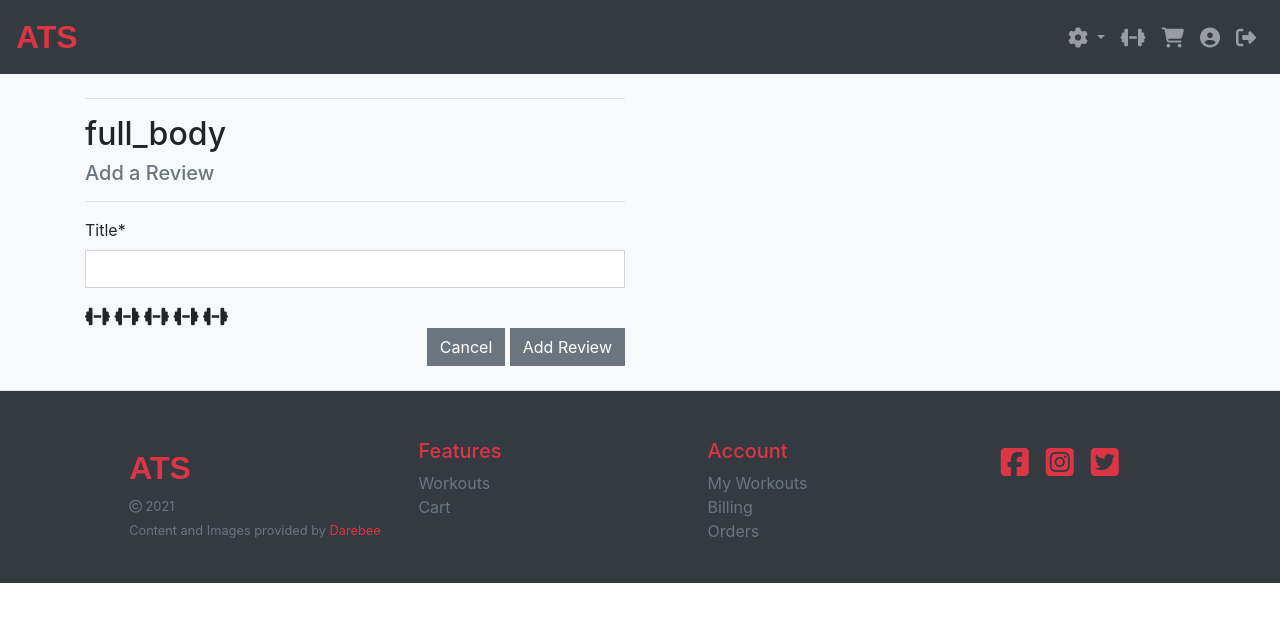
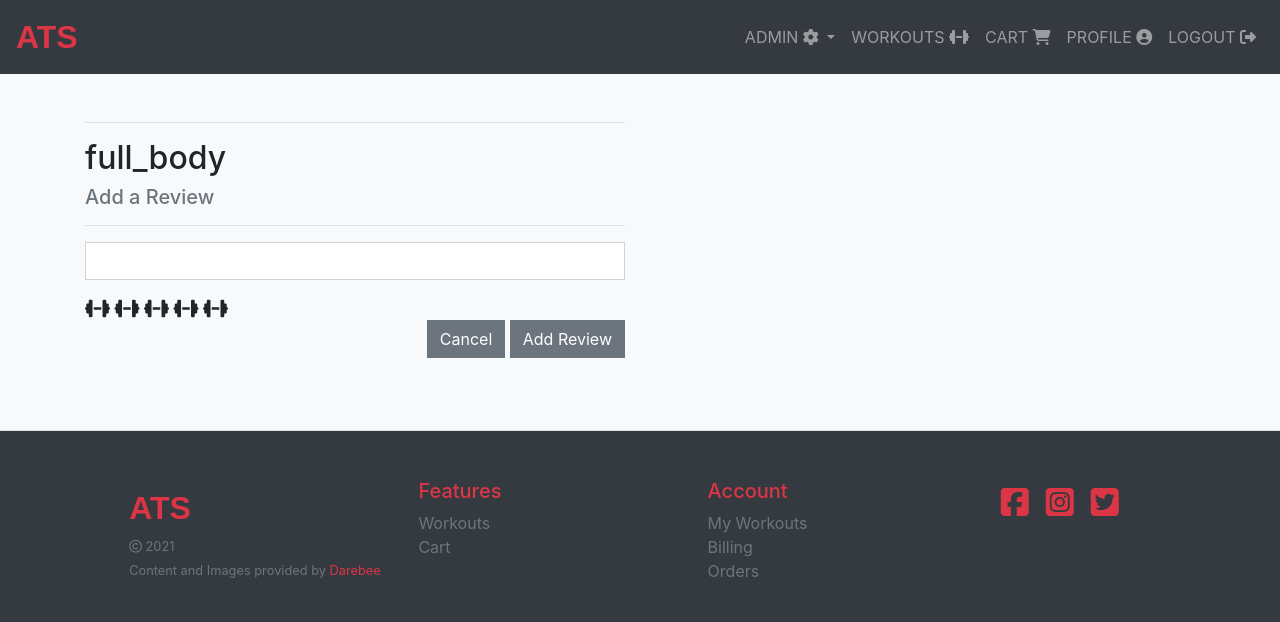
Before and after one commit to nsedan/ats, a Django app: page /workouts/6/add_review/ in a window 1280 px wide. Shown: the top 622 px of the page. Run offline with Django 3.2, Linux system fonts and the light colour scheme; a user stored in the database is signed in; data comes from the database, SQL or seed files in the repository; parts of the project's set-up code (start-up, migrations or seed data) failed here and were passed over; some libraries are stand-ins or nearby versions; some web fonts are replaced.

Commit message:
Added link as text to nav links, unnecesary field labels

```diff
--- a/static/js/base.js
+++ b/static/js/base.js
@@ -77,3 +77,7 @@ $('.nav-link').on('click', function(){
     $('.nav-link').removeClass('checked')
     $(this).addClass('checked')
 })
+
+// Hide unnecesary labels
+$("label[for='id_friendly_name']").hide()
+$("label[for='id_title']").hide()
--- a/templates/inc/navbar.html
+++ b/templates/inc/navbar.html
@@ -10,7 +10,8 @@
                 {% if request.user.is_superuser %}
                 <li class="nav-item dropdown">
                     <a class="nav-link dropdown-toggle" href="#" id="adminDropdown" role="button" data-toggle="dropdown" aria-haspopup="true" aria-expanded="false">
-                        <i class="fas fa-cog fa-lg"></i>
+                        <span class="text-uppercase">Admin</span>
+                        <i class="fas fa-cog"></i>
                     </a>
                     <div class="dropdown-menu" aria-labelledby="adminDropdown">
                         <a class="dropdown-item" href="{% url 'add_workout' %}">Add Workout</a>
@@ -21,27 +22,31 @@
                 {% endif %}
             <li class="nav-item">
                 <a class="nav-link" href="{% url 'workouts' %}">
-                    <i class="fas fa-dumbbell fa-lg"></i>
+                    <span class="text-uppercase">Workouts</span>
+                    <i class="fas fa-dumbbell"></i>
                 </a>
             </li>
             <li class="nav-item">
                 <a class="nav-link" href="{% url 'view_cart' %}">
-                    <i class="fas fa-shopping-cart fa-lg"></i>
+                    <span class="text-uppercase">Cart</span>
+                    <i class="fas fa-shopping-cart"></i>
                 </a>
             </li>
             <li class="nav-item">
                 <a class="nav-link" href="{% url 'profile' %}">
-                    <i class="fas fa-user-circle fa-lg"></i>
+                    <span class="text-uppercase">Profile</span>
+                    <i class="fas fa-user-circle"></i>
                 </a>
             </li>
             <li class="nav-item">
                 <a class="nav-link" href="{% url 'account_logout' %}">
-                    <i class="fas fa-sign-out-alt fa-lg"></i>
+                    <span class="text-uppercase">Logout</span>
+                    <i class="fas fa-sign-out-alt"></i>
                 </a>
             </li>
             {% else %}
             <li class="nav-item">
-                <a class="nav-link text-uppercase" href="{% url 'account_login' %}">Log in</a>
+                <a class="nav-link text-uppercase" href="{% url 'account_login' %}">Login</a>
             </li>
             <li class="nav-item">
                 <a class="nav-link text-uppercase" href="{% url 'account_signup' %}">Register</a>
--- a/templates/reviews/add_review.html
+++ b/templates/reviews/add_review.html
@@ -4,7 +4,7 @@
 {% block content %}
     <div class="container">
         <div class="row">
-            <div class="col-12 col-md-6">
+            <div class="col-12 col-md-6 mt-4">
                 <hr>
                 <h2 class="logo-font">{{workout.name}}</h2>
                 <h5 class="text-muted">Add a Review</h5>
@@ -13,17 +13,17 @@
         </div>
 
         <div class="row">
-            <div class="col-12 col-md-6">
+            <div class="col-12 col-md-6 mb-5">
                 <form method="POST" action="{% url 'add_review' workout.id %}" class="form" enctype="multipart/form-data">
                     {% csrf_token %}
                     {% for field in form %}
                         {{ field | as_crispy_field }}
                     {% endfor %}
-                    <span><i id="1rat" class="fas fa-dumbbell fa-lg"></i></span>
-                    <span><i id="2rat" class="fas fa-dumbbell fa-lg"></i></span>
-                    <span><i id="3rat" class="fas fa-dumbbell fa-lg"></i></span>
-                    <span><i id="4rat" class="fas fa-dumbbell fa-lg"></i></span>
-                    <span><i id="5rat" class="fas fa-dumbbell fa-lg"></i></span>
+                    <span><i id="1rat" class="fas fa-dumbbell pointer fa-lg"></i></span>
+                    <span><i id="2rat" class="fas fa-dumbbell pointer fa-lg"></i></span>
+                    <span><i id="3rat" class="fas fa-dumbbell pointer fa-lg"></i></span>
+                    <span><i id="4rat" class="fas fa-dumbbell pointer fa-lg"></i></span>
+                    <span><i id="5rat" class="fas fa-dumbbell pointer fa-lg"></i></span>
                     <div class="text-right">
                         <a class="btn btn-secondary rounded-0" href="{% url 'workout_detail' workout.id %}">Cancel</a>
                         <button class="btn btn-secondary rounded-0" type="submit">Add Review</button>
```
